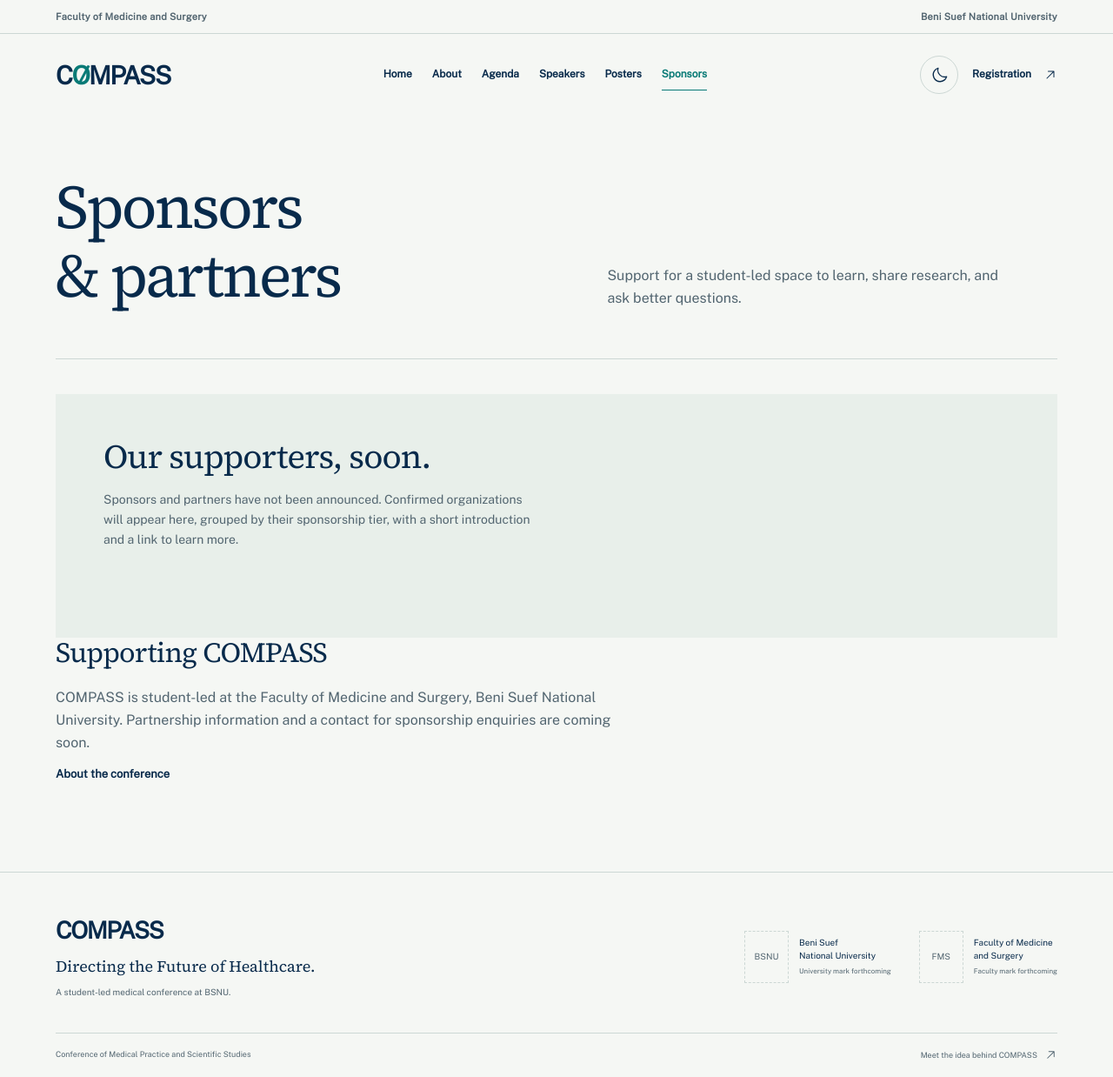
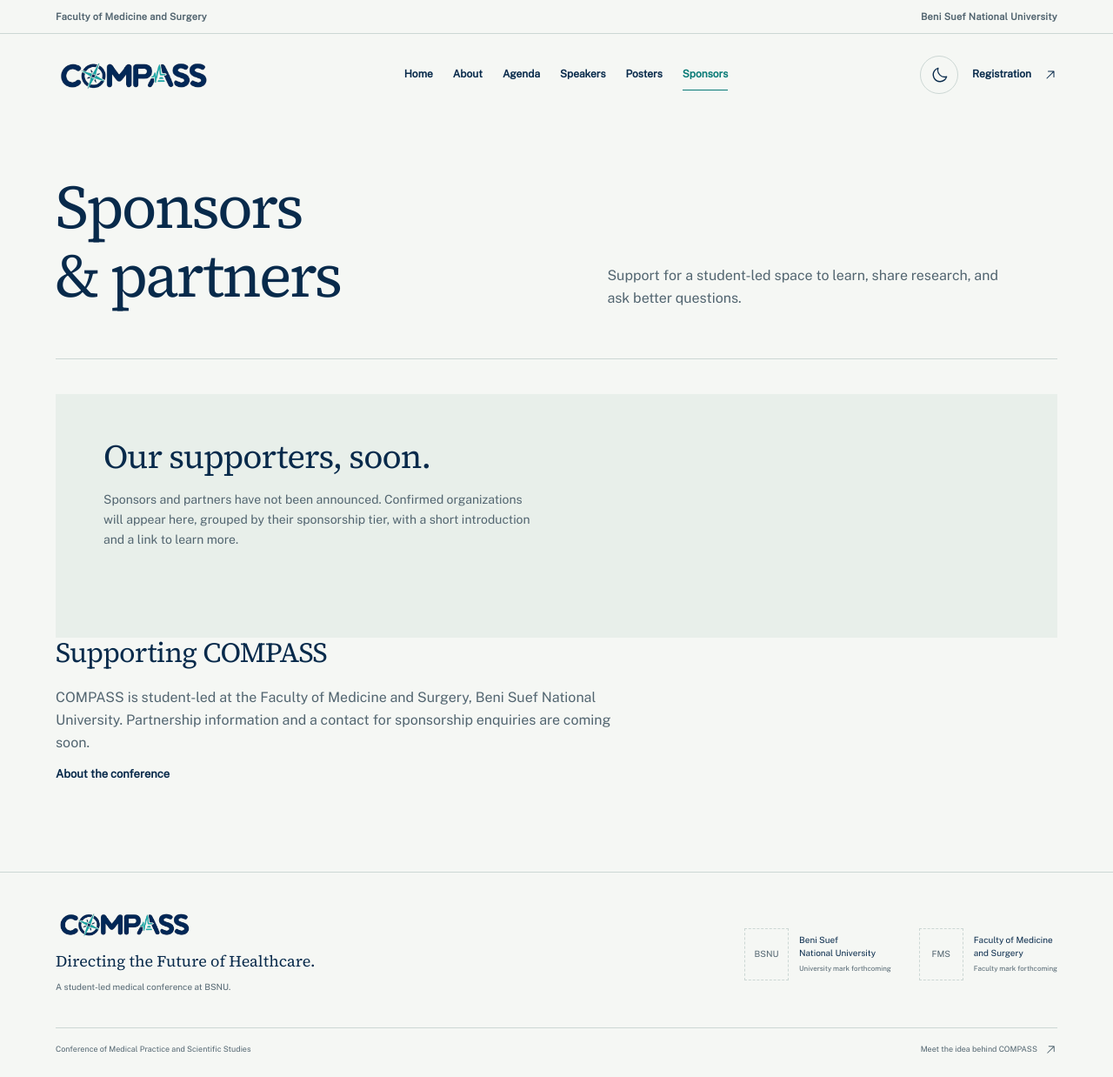
Before and after one commit to iwll07/compass-conference, a Next.js app: page /sponsors in a window 1280 px wide. Shown: the whole page at 87% size. Built offline with nearby package versions, Linux system fonts and the light colour scheme.

Commit message:
Add real COMPASS logo to header, footer, and favicon

```diff
--- a/app/globals.css
+++ b/app/globals.css
@@ -25,9 +25,9 @@ svg { flex-shrink: 0; vertical-align: middle; }
 .skip-link:focus { top: 12px; }
 .institution-bar { padding: 10px max(5vw, calc((100vw - 1400px)/2)); display: flex; justify-content: space-between; gap: 16px; font-size: 11px; font-weight: 600; letter-spacing: .025em; color: var(--muted); border-bottom: 1px solid var(--line); }
 .nav-shell { max-width: 1400px; margin: auto; padding: 25px 5vw; display: flex; align-items: center; justify-content: space-between; gap: 30px; }
-.wordmark { position: relative; font-size: 29px; font-weight: 800; letter-spacing: -.055em; line-height: 1; text-decoration: none; }
-.wordmark > span:first-child { color: var(--accent); }
-.wordmark-point { position: absolute; width: 3px; height: 24px; background: var(--accent); top: 2px; left: 31px; transform: rotate(28deg); }
+.wordmark { display: inline-flex; align-items: center; line-height: 1; text-decoration: none; }
+.brand-logo { height: 34px; width: auto; }
+.brand-logo-footer { height: 30px; }
 .desktop-nav { display: flex; gap: 23px; align-items: center; }
 .desktop-nav a { font-size: 12px; font-weight: 600; text-decoration: none; padding: 7px 0; border-bottom: 1px solid transparent; }
 .desktop-nav a[aria-current], .desktop-nav a:hover { border-color: var(--accent); color: var(--accent); }
@@ -86,7 +86,7 @@ svg { flex-shrink: 0; vertical-align: middle; }
 .sponsor-strip p { margin-top: 12px; font-size: 13px; color: var(--muted); }
 .site-footer { border-top: 1px solid var(--line); padding: 44px max(5vw, calc((100vw - 1260px)/2)) 18px; }
 .footer-main { display: flex; justify-content: space-between; gap: 40px; padding-bottom: 35px; }
-.footer-brand { font-weight: 800; letter-spacing: -.05em; font-size: 27px; text-decoration: none; }
+.footer-brand { display: inline-block; line-height: 1; text-decoration: none; }
 .footer-main p { font-family: "Source Serif 4", Georgia, serif; font-size: 18px; margin-top: 5px; }
 .footer-small { color: var(--muted); font-size: 10px; }
 .institution-marks { display: flex; gap: 32px; align-items: center; }
--- a/app/layout.tsx
+++ b/app/layout.tsx
@@ -6,6 +6,7 @@ import "./globals.css";
 export const metadata: Metadata = {
   title: "COMPASS | Directing the Future of Healthcare",
   description: "Conference of Medical Practice and Scientific Studies at Beni Suef National University.",
+  icons: { icon: "/compass-logo.png", apple: "/compass-logo.png" },
 };
 
 export default function RootLayout({ children }: Readonly<{ children: React.ReactNode }>) {
--- a/components/footer.tsx
+++ b/components/footer.tsx
@@ -1,6 +1,7 @@
+import Image from "next/image";
 import Link from "next/link";
 import { ArrowUpRightIcon } from "@phosphor-icons/react/dist/ssr";
 
 export function Footer() {
-  return <footer className="site-footer"><div className="footer-main"><div><Link href="/" className="footer-brand">COMPASS</Link><p>Directing the Future of Healthcare.</p><span className="footer-small">A student-led medical conference at BSNU.</span></div><div className="institution-marks"><div className="institution-slot"><span className="seal-placeholder" aria-hidden="true">BSNU</span><span>Beni Suef<br />National University<small>University mark forthcoming</small></span></div><div className="institution-slot"><span className="seal-placeholder" aria-hidden="true">FMS</span><span>Faculty of Medicine<br />and Surgery<small>Faculty mark forthcoming</small></span></div></div></div><div className="footer-bottom"><span>Conference of Medical Practice and Scientific Studies</span><Link href="/about">Meet the idea behind COMPASS <ArrowUpRightIcon size={15} aria-hidden="true" /></Link></div></footer>;
+  return <footer className="site-footer"><div className="footer-main"><div><Link href="/" className="footer-brand" aria-label="COMPASS home"><Image src="/compass-logo.png" alt="COMPASS" width={1127} height={213} className="brand-logo brand-logo-footer" /></Link><p>Directing the Future of Healthcare.</p><span className="footer-small">A student-led medical conference at BSNU.</span></div><div className="institution-marks"><div className="institution-slot"><span className="seal-placeholder" aria-hidden="true">BSNU</span><span>Beni Suef<br />National University<small>University mark forthcoming</small></span></div><div className="institution-slot"><span className="seal-placeholder" aria-hidden="true">FMS</span><span>Faculty of Medicine<br />and Surgery<small>Faculty mark forthcoming</small></span></div></div></div><div className="footer-bottom"><span>Conference of Medical Practice and Scientific Studies</span><Link href="/about">Meet the idea behind COMPASS <ArrowUpRightIcon size={15} aria-hidden="true" /></Link></div></footer>;
 }
--- a/components/header.tsx
+++ b/components/header.tsx
@@ -1,5 +1,6 @@
 "use client";
 
+import Image from "next/image";
 import Link from "next/link";
 import { usePathname } from "next/navigation";
 import { useState } from "react";
@@ -15,7 +16,7 @@ export function Header() {
     <header className="site-header">
       <div className="institution-bar"><span>Faculty of Medicine and Surgery</span><span>Beni Suef National University</span></div>
       <div className="nav-shell">
-        <Link className="wordmark" href="/" aria-label="COMPASS home" onClick={() => setOpen(false)}>C<span>O</span>MPASS<span className="wordmark-point" aria-hidden="true" /></Link>
+        <Link className="wordmark" href="/" aria-label="COMPASS home" onClick={() => setOpen(false)}><Image src="/compass-logo.png" alt="COMPASS" width={1127} height={213} className="brand-logo" priority /></Link>
         <nav aria-label="Main navigation" className="desktop-nav">{links.map(([href, label]) => <Link key={href} href={href} aria-current={pathname === href ? "page" : undefined}>{label}</Link>)}</nav>
         <div className="nav-actions"><ThemeToggle /><Link href="/registration" className="nav-register">Registration <ArrowUpRightIcon size={16} aria-hidden="true" /></Link><button className="icon-button menu-toggle" aria-expanded={open} aria-controls="mobile-nav" aria-label={open ? "Close menu" : "Open menu"} onClick={() => setOpen(!open)}>{open ? <XIcon size={24} /> : <ListIcon size={24} />}</button></div>
       </div>
```
Also changed, not shown: scripts/logo-check.mjs (added, +38 -0 lines), public/compass-logo.png (added), 1 other file (tests, documents, lock files or other folders).
